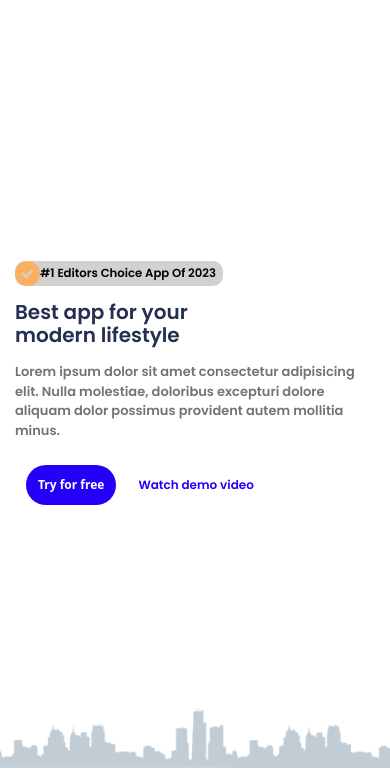
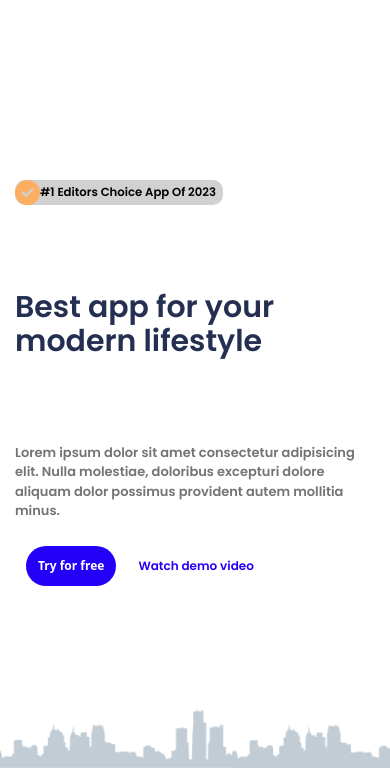
Before and after one commit to chtaynambk/applab, a plain HTML site: page index.html in a window 390 px wide. Shown: the part 74-844 px from the top of the page. Drawn offline with nearby package versions, Linux system fonts and the light colour scheme.

Commit message:
Add files via upload

```diff
--- a/css/style.css
+++ b/css/style.css
@@ -416,6 +416,7 @@ header {
   justify-content: flex-start;
   align-items: center;
   border-radius: 10px;
+  margin-bottom: 10vh;
 }
 .landing .container .title .ftitle i {
   font-size: 2.5rem;
@@ -1361,7 +1362,9 @@ footer span:hover{
     display: none;
   }
   .landing .container .title h1{
-    font-size: 2rem;
+    font-size: 3rem;
+    margin-bottom: 10vh;
+
   }
   .landing .container .title p{
     font-size: 1.3rem;
```
